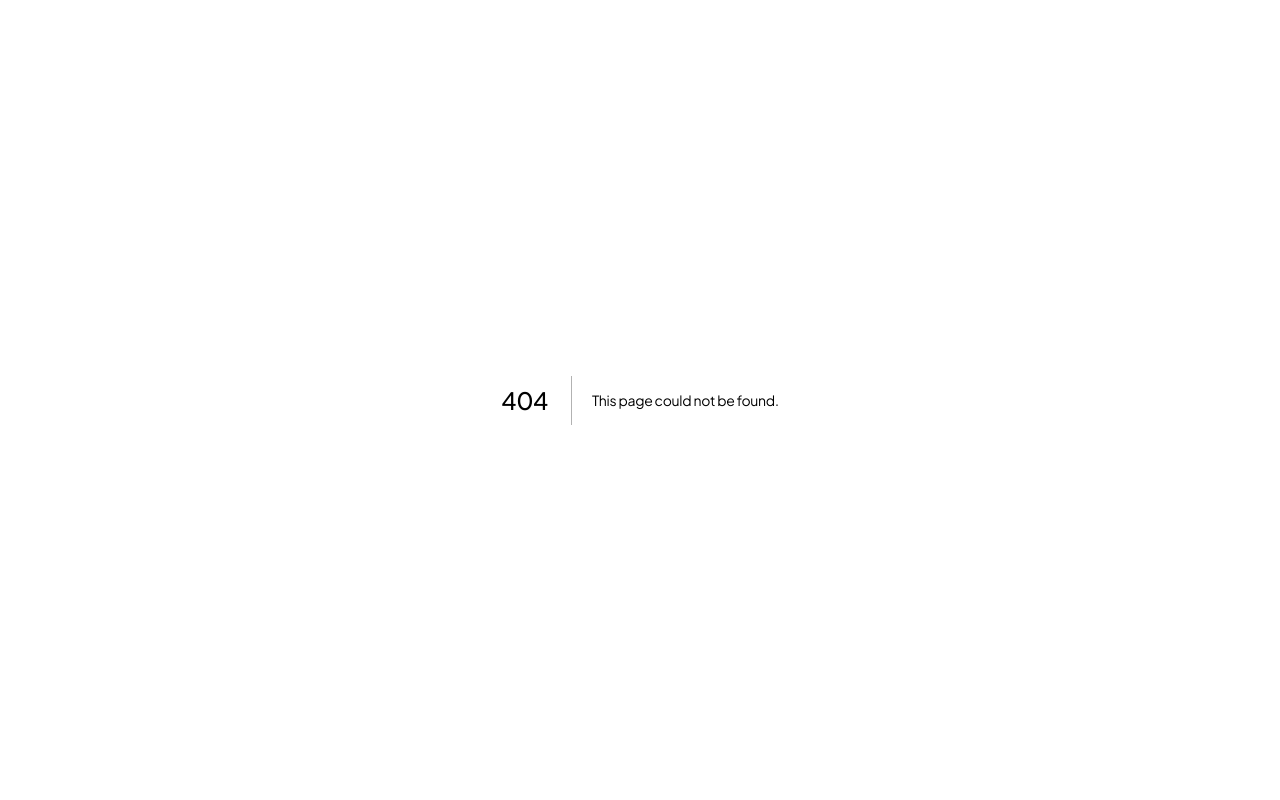
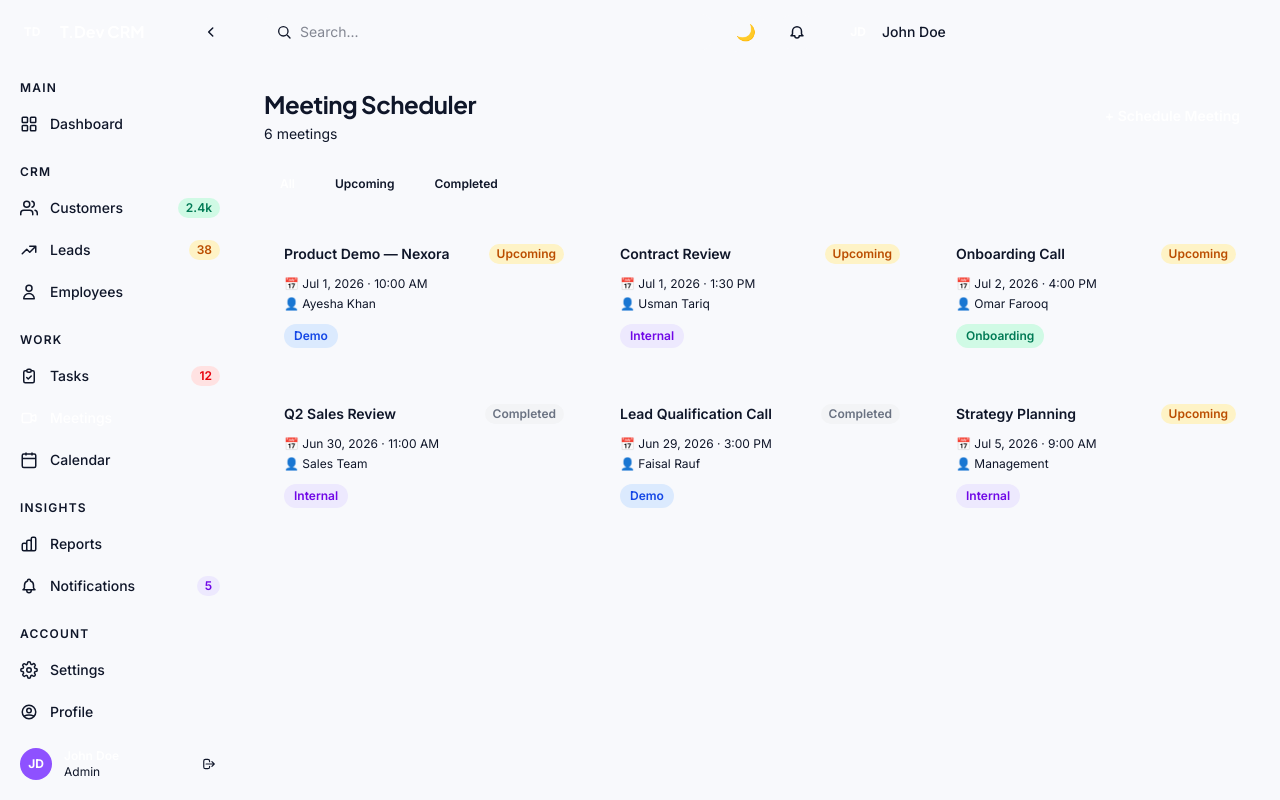
Before and after one commit to TahirHameed106/CRM_Internship_Task3, a Next.js app: page /dashboard/meetings in a window 1280 px wide. Before the commit this address had no page. Built offline with nearby package versions, Linux system fonts and the light colour scheme.

Commit message:
Feat: Adding the meetings PAge ui

```diff
--- /dev/null
+++ b/src/app/dashboard/meetings/page.jsx
@@ -0,0 +1,137 @@
+'use client';
+// src/app/dashboard/meetings/page.jsx
+
+import { useState } from 'react';
+import { meetings } from '@/data/dummy';
+
+const typeColor = {
+  Demo: 'bg-blue-100 text-blue-700',
+  Internal: 'bg-violet-100 text-violet-700',
+  Onboarding: 'bg-emerald-100 text-emerald-700',
+};
+
+const statusColor = {
+  Upcoming: 'bg-amber-100 text-amber-700',
+  Completed: 'bg-gray-100 text-gray-500',
+};
+
+export default function MeetingsPage() {
+  const [filter, setFilter] = useState('All');
+  const [showModal, setShowModal] = useState(false);
+  const [localMeetings, setLocalMeetings] = useState(meetings);
+  const [form, setForm] = useState({ title: '', date: '', time: '', with: '', type: 'Demo' });
+  const [saved, setSaved] = useState(false);
+
+  const filtered = localMeetings.filter((m) => filter === 'All' || m.status === filter);
+
+  function handleSubmit(e) {
+    e.preventDefault();
+    setLocalMeetings((prev) => [...prev, { id: Date.now(), ...form, status: 'Upcoming' }]);
+    setSaved(true);
+    setTimeout(() => { setShowModal(false); setSaved(false); setForm({ title: '', date: '', time: '', with: '', type: 'Demo' }); }, 900);
+  }
+
+  return (
+    <div className="flex flex-col gap-6">
+
+      {/* Header */}
+      <div className="flex flex-col sm:flex-row sm:items-center justify-between gap-3">
+        <div>
+          <h1 className="text-2xl font-bold" style={{ color: 'var(--color-text)', fontFamily: 'Plus Jakarta Sans, sans-serif' }}>
+            Meeting Scheduler
+          </h1>
+          <p className="text-sm mt-1" style={{ color: 'var(--color-text-muted)' }}>{filtered.length} meetings</p>
+        </div>
+        <button onClick={() => setShowModal(true)}
+          className="px-4 py-2.5 rounded-xl text-sm font-semibold text-white"
+          style={{ background: 'var(--color-accent)' }}>
+          + Schedule Meeting
+        </button>
+      </div>
+
+      {/* Filter tabs */}
+      <div className="flex gap-2">
+        {['All', 'Upcoming', 'Completed'].map((f) => (
+          <button key={f} onClick={() => setFilter(f)}
+            className="px-4 py-2 rounded-xl text-xs font-semibold"
+            style={{
+              background: filter === f ? 'var(--color-accent)' : 'var(--color-bg-card)',
+              color: filter === f ? '#fff' : 'var(--color-text-muted)',
+              border: '1px solid var(--color-border)',
+            }}>
+            {f}
+          </button>
+        ))}
+      </div>
+
+      {/* Meeting Cards */}
+      <div className="grid grid-cols-1 sm:grid-cols-2 lg:grid-cols-3 gap-4">
+        {filtered.map((m) => (
+          <div key={m.id} className="p-5 rounded-2xl flex flex-col gap-3" style={{ background: 'var(--color-bg-card)', border: '1px solid var(--color-border)' }}>
+            <div className="flex items-start justify-between gap-2">
+              <p className="text-sm font-semibold leading-snug" style={{ color: 'var(--color-text)' }}>{m.title}</p>
+              <span className={`text-xs font-semibold px-2 py-0.5 rounded-full shrink-0 ${statusColor[m.status]}`}>{m.status}</span>
+            </div>
+            <div className="flex flex-col gap-1 text-xs" style={{ color: 'var(--color-text-muted)' }}>
+              <span>📅 {m.date} · {m.time}</span>
+              <span>👤 {m.with}</span>
+            </div>
+            <span className={`text-xs font-semibold px-2.5 py-1 rounded-full w-fit ${typeColor[m.type]}`}>{m.type}</span>
+          </div>
+        ))}
+        {filtered.length === 0 && (
+          <p className="col-span-3 text-center py-10 text-sm" style={{ color: 'var(--color-text-soft)' }}>No meetings found.</p>
+        )}
+      </div>
+
+      {/* Schedule Meeting Modal */}
+      {showModal && (
+        <div className="fixed inset-0 z-50 flex items-center justify-center p-4" style={{ background: 'rgba(0,0,0,0.5)' }}>
+          <div className="w-full max-w-md rounded-2xl p-6 flex flex-col gap-4" style={{ background: 'var(--color-bg-card)', border: '1px solid var(--color-border)' }}>
+            <div className="flex items-center justify-between">
+              <h2 className="text-base font-bold" style={{ color: 'var(--color-text)' }}>Schedule Meeting</h2>
+              <button onClick={() => setShowModal(false)} style={{ color: 'var(--color-text-muted)' }}>✕</button>
+            </div>
+            <form onSubmit={handleSubmit} className="flex flex-col gap-3">
+              {[['title', 'Meeting Title', 'text', 'e.g. Product Demo'], ['with', 'With', 'text', 'e.g. Ayesha Khan']].map(([key, label, type, ph]) => (
+                <div key={key}>
+                  <label className="text-xs font-semibold block mb-1" style={{ color: 'var(--color-text-muted)' }}>{label}</label>
+                  <input required type={type} value={form[key]} onChange={(e) => setForm((p) => ({ ...p, [key]: e.target.value }))}
+                    placeholder={ph} className="w-full px-4 py-2.5 rounded-xl text-sm outline-none"
+                    style={{ background: 'var(--color-bg)', border: '1px solid var(--color-border)', color: 'var(--color-text)' }} />
+                </div>
+              ))}
+              <div className="grid grid-cols-2 gap-3">
+                <div>
+                  <label className="text-xs font-semibold block mb-1" style={{ color: 'var(--color-text-muted)' }}>Date</label>
+                  <input required type="date" value={form.date} onChange={(e) => setForm((p) => ({ ...p, date: e.target.value }))}
+                    className="w-full px-4 py-2.5 rounded-xl text-sm outline-none"
+                    style={{ background: 'var(--color-bg)', border: '1px solid var(--color-border)', color: 'var(--color-text)' }} />
+                </div>
+                <div>
+                  <label className="text-xs font-semibold block mb-1" style={{ color: 'var(--color-text-muted)' }}>Time</label>
+                  <input required type="time" value={form.time} onChange={(e) => setForm((p) => ({ ...p, time: e.target.value }))}
+                    className="w-full px-4 py-2.5 rounded-xl text-sm outline-none"
+                    style={{ background: 'var(--color-bg)', border: '1px solid var(--color-border)', color: 'var(--color-text)' }} />
+                </div>
+              </div>
+              <div>
+                <label className="text-xs font-semibold block mb-1" style={{ color: 'var(--color-text-muted)' }}>Type</label>
+                <select value={form.type} onChange={(e) => setForm((p) => ({ ...p, type: e.target.value }))}
+                  className="w-full px-4 py-2.5 rounded-xl text-sm outline-none"
+                  style={{ background: 'var(--color-bg)', border: '1px solid var(--color-border)', color: 'var(--color-text)' }}>
+                  {['Demo', 'Internal', 'Onboarding'].map((t) => <option key={t}>{t}</option>)}
+                </select>
+              </div>
+              <div className="flex items-center gap-3 mt-1">
+                <button type="submit" className="px-5 py-2.5 rounded-xl text-sm font-semibold text-white" style={{ background: 'var(--color-accent)' }}>Save</button>
+                <button type="button" onClick={() => setShowModal(false)} className="px-5 py-2.5 rounded-xl text-sm font-semibold" style={{ color: 'var(--color-text-muted)' }}>Cancel</button>
+                {saved && <span className="text-xs font-semibold" style={{ color: 'var(--color-success)' }}>Saved!</span>}
+              </div>
+            </form>
+          </div>
+        </div>
+      )}
+    </div>
+  );
+}
```
